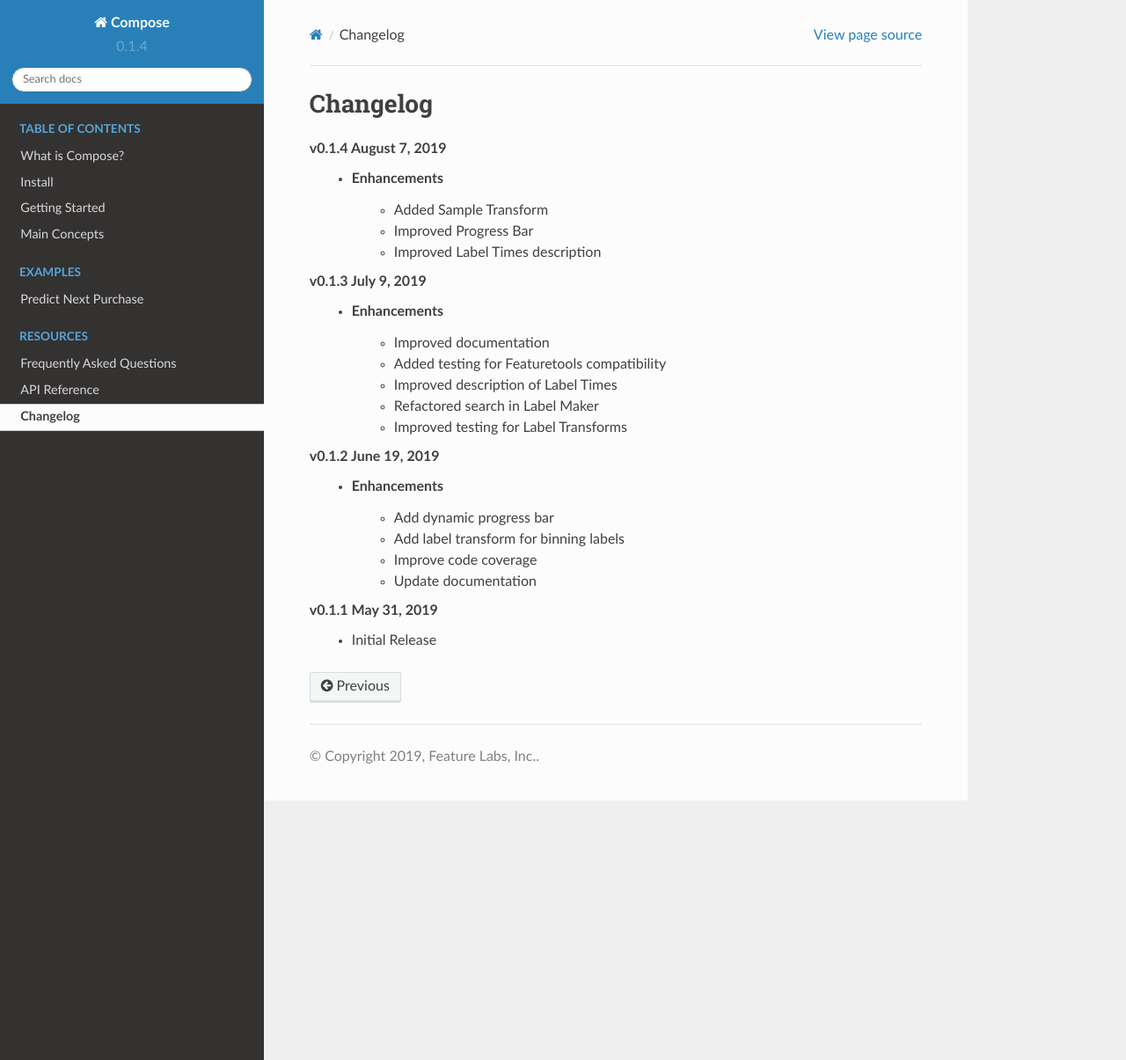
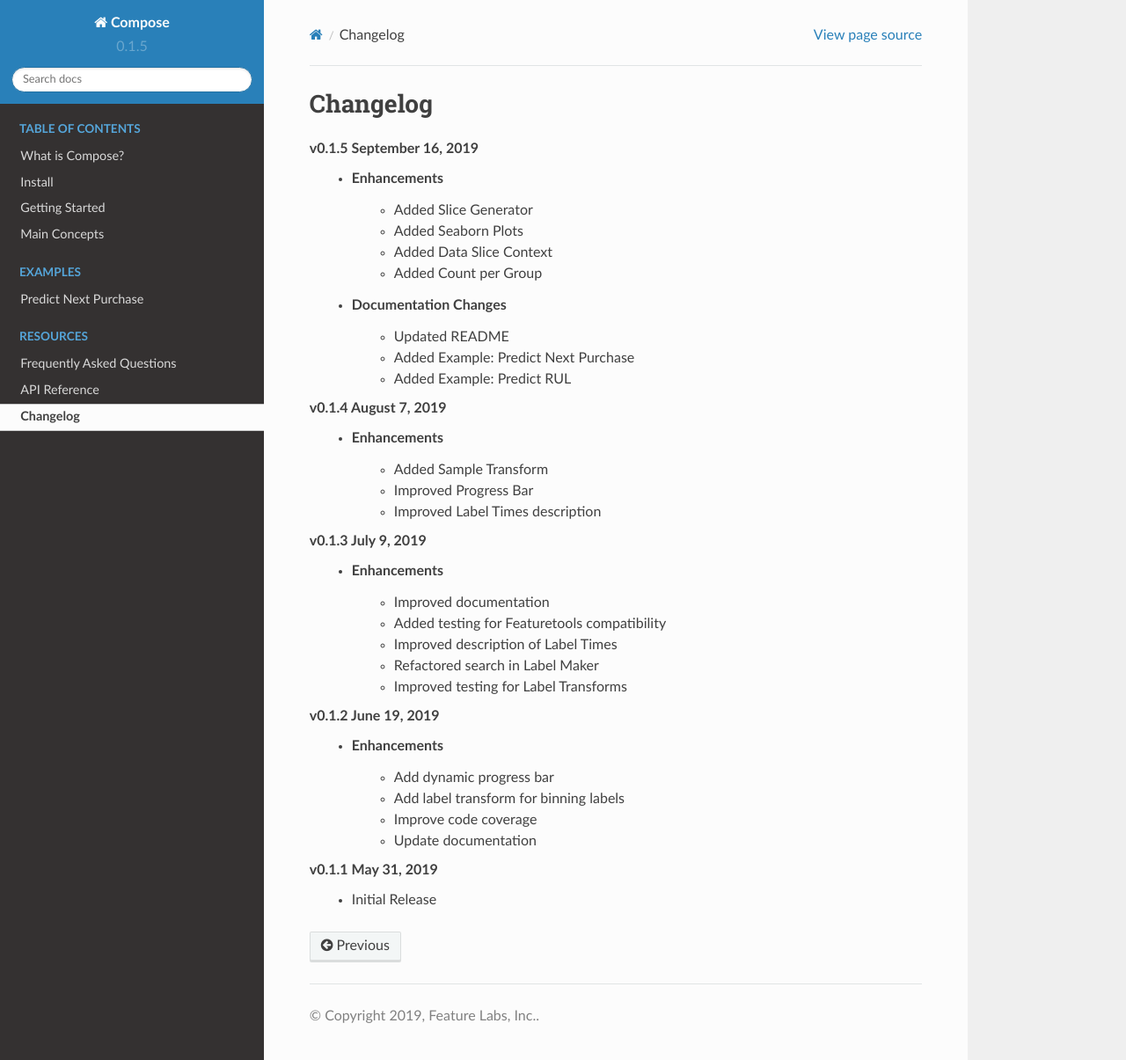
Before and after one commit to alteryx/compose, a Sphinx documentation site: the page built from docs/source/changelog.rst, in a window 1280 px wide and 1205 px high. Shown: the whole window at 88% size. Built offline with Sphinx 7.4.7 and the Read the Docs theme 2.0.0, drawn with Linux system fonts in a browser that asks for light colours; comment, search, counter and statistics services are not loaded.

Commit message:
v0.1.5 (#68)

```diff
--- a/composeml/__init__.py
+++ b/composeml/__init__.py
@@ -3,4 +3,4 @@ from . import demos
 from .label_maker import LabelMaker
 from .label_times import LabelTimes
 
-__version__ = '0.1.4'
+__version__ = '0.1.5'
--- a/docs/source/changelog.rst
+++ b/docs/source/changelog.rst
@@ -1,6 +1,17 @@
 =========
 Changelog
 =========
+
+**v0.1.5** September 16, 2019
+    * Enhancements
+        * Added Slice Generator
+        * Added Seaborn Plots
+        * Added Data Slice Context
+        * Added Count per Group
+    * Documentation Changes
+        * Updated README
+        * Added Example: Predict Next Purchase
+        * Added Example: Predict RUL
 
 **v0.1.4** August 7, 2019
     * Enhancements
--- a/setup.py
+++ b/setup.py
@@ -2,7 +2,7 @@ from setuptools import find_packages, setup
 
 setup(
     name='composeml',
-    version='0.1.4',
+    version='0.1.5',
     author='Feature Labs, Inc.',
     author_email='support@featurelabs.com',
     license='BSD 3-clause',
```
